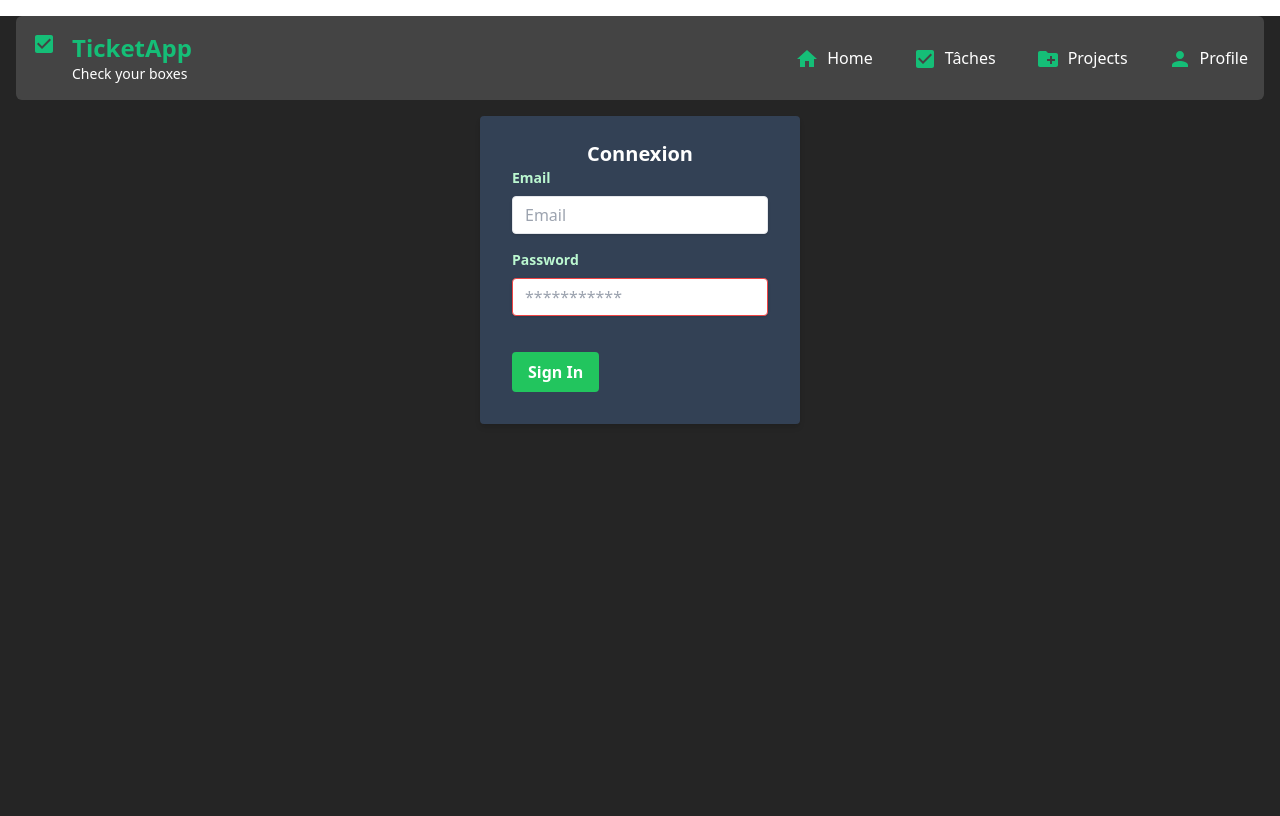
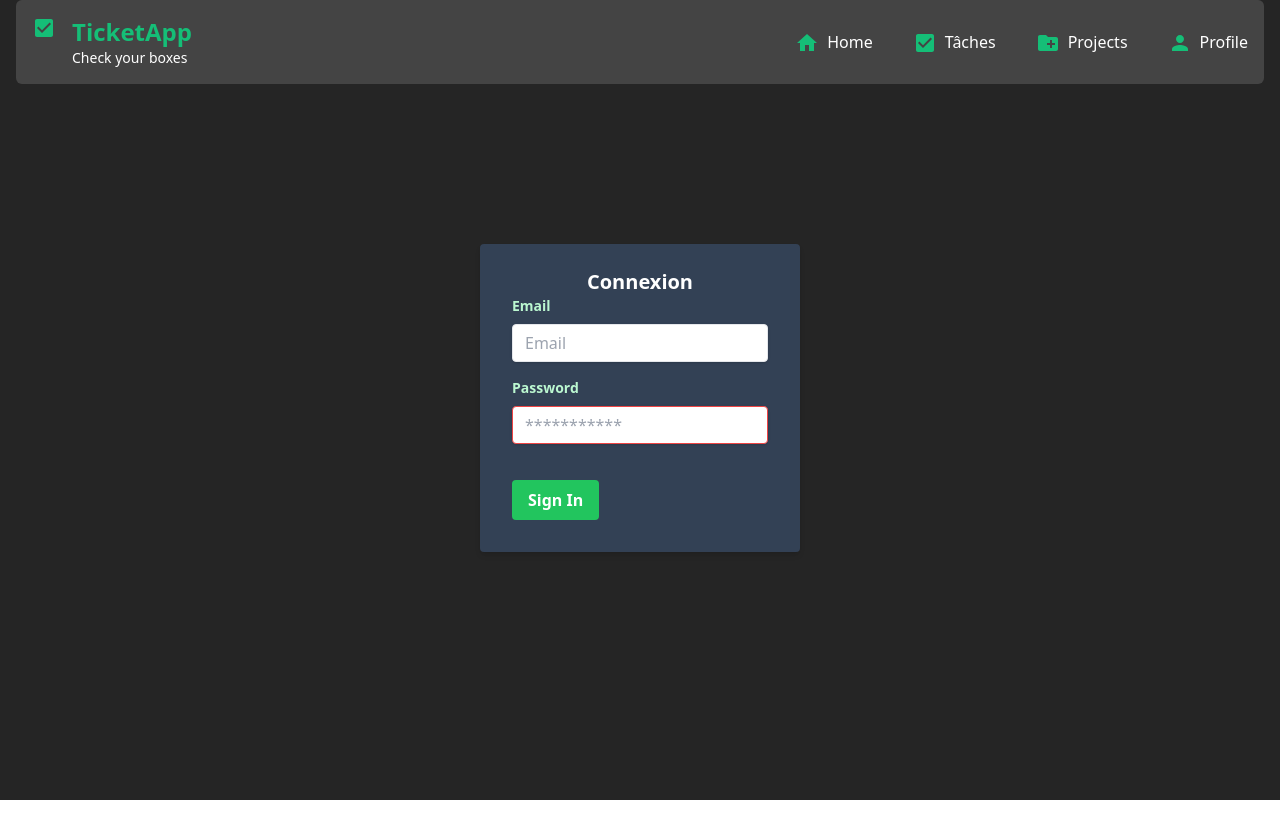
Before and after one commit to WildCodeSchool/2109-wns-paris-backbones-project, a React (Vite) app in the folder front/: page / in a window 1280 px wide. Built offline with nearby package versions, Linux system fonts and the light colour scheme.

Commit message:
margin Form added

```diff
--- a/front/src/components/Form/Form.tsx
+++ b/front/src/components/Form/Form.tsx
@@ -88,7 +88,7 @@ const Form = () => {
 	};
 
 	return (
-		<header className="flex justify-center App-header">
+		<header className="flex justify-center py-40 App-header">
 			{localStorage.getItem("token") ? (
 				<div className="flex flex-col justify-center">
 					<h1 className="text-2xl text-white">Welcome {firstName}</h1>
@@ -102,7 +102,7 @@ const Form = () => {
 					</button>
 				</div>
 			) : (
-				<div className="w-full max-w-xs">
+				<div className="w-full max-w-xs ">
 					<form
 						onSubmit={async (e) => {
 							e.preventDefault();
--- a/front/src/components/Header/Header.tsx
+++ b/front/src/components/Header/Header.tsx
@@ -30,7 +30,7 @@ function Header() {
 		},
 	];
 	return (
-		<nav className="flex items-center justify-between p-4 m-4 rounded-md bg-dark-medium">
+		<nav className="flex items-center justify-between p-4 mx-4 rounded-md bg-dark-medium">
 			<div className="flex gap-4">
 				<CheckBoxIcon  className="text-primary-darker"/>
 				<article>
--- a/front/src/index.tsx
+++ b/front/src/index.tsx
@@ -13,9 +13,9 @@ import {
 import { setContext } from "@apollo/client/link/context";
 
 const httpLink = createHttpLink({
-	// uri: "/graphql",
+	uri: "/graphql",
 	//in dev mode use localhost:4000
-	uri: "http://localhost:4000/graphql",
+	// uri: "http://localhost:4000/graphql",
 });
 
 const authLink = setContext((_, { headers }) => {
```
